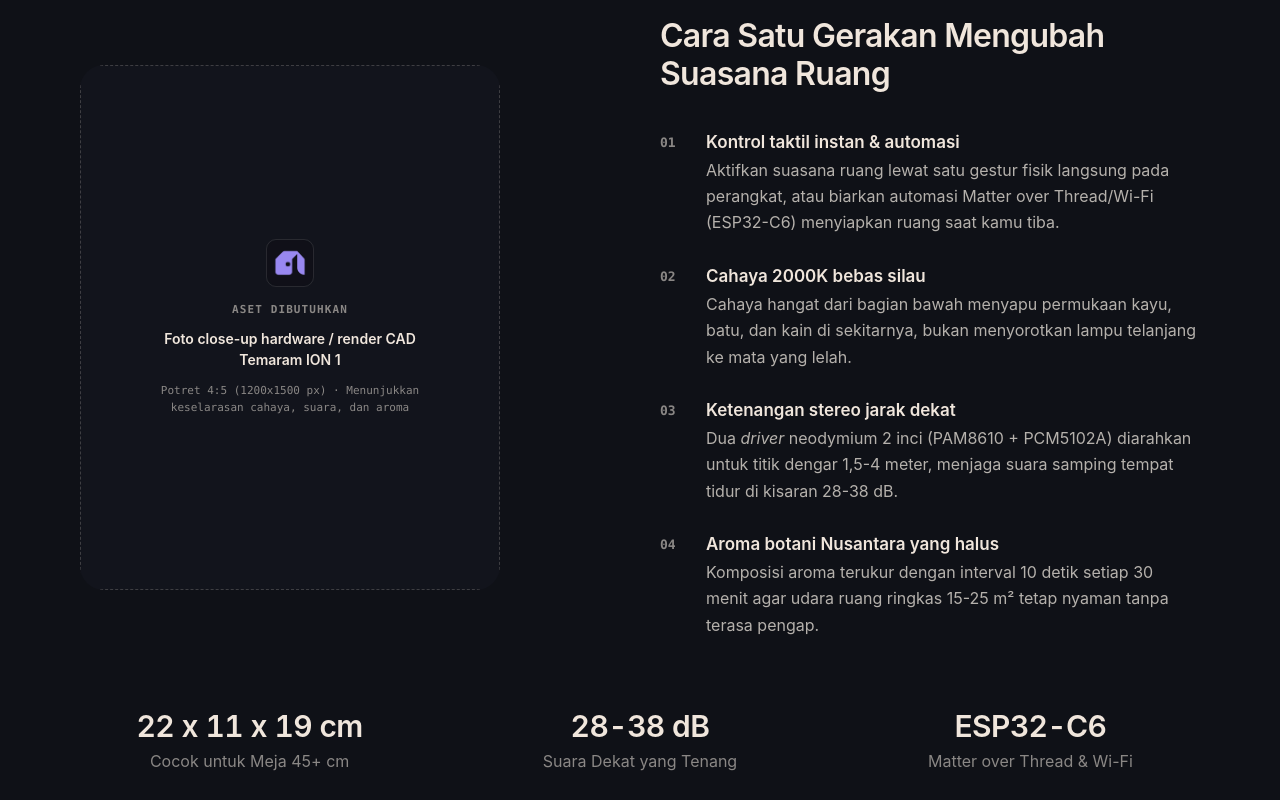
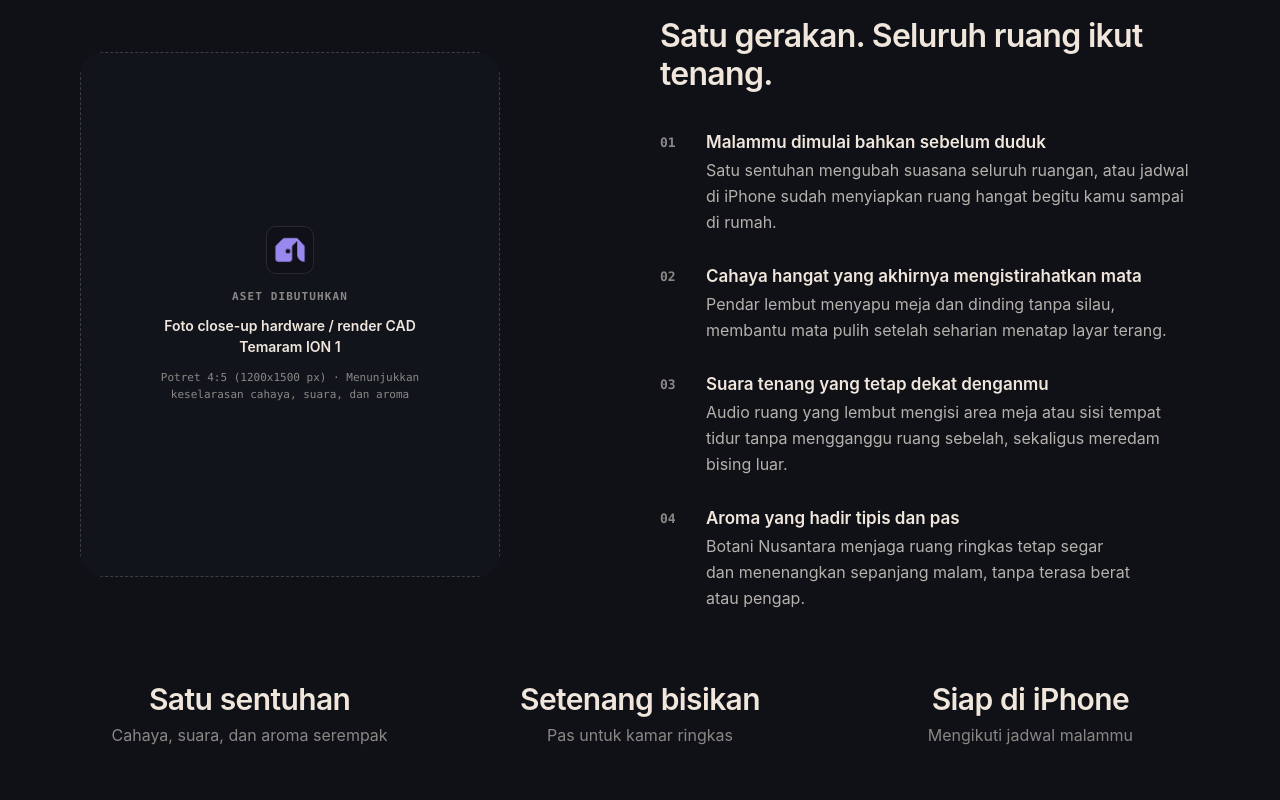
Before and after one commit to jatayumuw/TLD_Host, a plain HTML site: page temaram.html in a window 1280 px wide. Shown: the part 860-1660 px from the top of the page. Drawn offline with Linux system fonts and the light colour scheme.

Commit message:
Shift temaram.html feature section to outcome-focused copy

```diff
--- a/i18n.js
+++ b/i18n.js
@@ -85,21 +85,21 @@ window.TLD_I18N = {
     'temaram.heroLeadHtml': 'Temaram ION 1 adalah pendamping ruang meja dari batu basalt vulkanik, kayu jati reklamasi Jawa, dan kisi Batik Kawung. Satu gestur menyelaraskan cahaya 2000K, suara tenang, dan aroma botani Nusantara.',
     'temaram.heroCta': 'Coba Beta iOS',
 
-    'temaram.featureHeading': 'Cara Satu Gerakan Mengubah Suasana Ruang',
-    'temaram.num1Title': 'Kontrol taktil instan & automasi',
-    'temaram.num1BodyHtml': 'Aktifkan suasana ruang lewat satu gestur fisik langsung pada perangkat, atau biarkan automasi Matter over Thread/Wi-Fi (ESP32-C6) menyiapkan ruang saat kamu tiba.',
-    'temaram.num2Title': 'Cahaya 2000K bebas silau',
-    'temaram.num2Body': 'Cahaya hangat dari bagian bawah menyapu permukaan kayu, batu, dan kain di sekitarnya, bukan menyorotkan lampu telanjang ke mata yang lelah.',
-    'temaram.num3Title': 'Ketenangan stereo jarak dekat',
-    'temaram.num3BodyHtml': 'Dua <em>driver</em> neodymium 2 inci (PAM8610 + PCM5102A) diarahkan untuk titik dengar 1,5-4\u00A0meter, menjaga suara samping tempat tidur di kisaran 28-38\u00A0dB.',
-    'temaram.num4Title': 'Aroma botani Nusantara yang halus',
-    'temaram.num4Body': 'Komposisi aroma terukur dengan interval 10 detik setiap 30 menit agar udara ruang ringkas 15-25\u00A0m² tetap nyaman tanpa terasa pengap.',
-    'temaram.stat1Value': '22\u00A0x\u00A011\u00A0x\u00A019\u00A0cm',
-    'temaram.stat1Label': 'Cocok untuk Meja 45+\u00A0cm',
-    'temaram.stat2Value': '28-38\u00A0dB',
-    'temaram.stat2Label': 'Suara Dekat yang Tenang',
-    'temaram.stat3Value': 'ESP32-C6',
-    'temaram.stat3Label': 'Matter over Thread & Wi-Fi',
+    'temaram.featureHeading': 'Satu gerakan. Seluruh ruang ikut tenang.',
+    'temaram.num1Title': 'Malammu dimulai bahkan sebelum duduk',
+    'temaram.num1BodyHtml': 'Satu sentuhan mengubah suasana seluruh ruangan, atau jadwal di iPhone sudah menyiapkan ruang hangat begitu kamu sampai di rumah.',
+    'temaram.num2Title': 'Cahaya hangat yang akhirnya mengistirahatkan mata',
+    'temaram.num2Body': 'Pendar lembut menyapu meja dan dinding tanpa silau, membantu mata pulih setelah seharian menatap layar terang.',
+    'temaram.num3Title': 'Suara tenang yang tetap dekat denganmu',
+    'temaram.num3BodyHtml': 'Audio ruang yang lembut mengisi area meja atau sisi tempat tidur tanpa mengganggu ruang sebelah, sekaligus meredam bising luar.',
+    'temaram.num4Title': 'Aroma yang hadir tipis dan pas',
+    'temaram.num4Body': 'Botani Nusantara menjaga ruang ringkas tetap segar dan menenangkan sepanjang malam, tanpa terasa berat atau pengap.',
+    'temaram.stat1Value': 'Satu sentuhan',
+    'temaram.stat1Label': 'Cahaya, suara, dan aroma serempak',
+    'temaram.stat2Value': 'Setenang bisikan',
+    'temaram.stat2Label': 'Pas untuk kamar ringkas',
+    'temaram.stat3Value': 'Siap di iPhone',
+    'temaram.stat3Label': 'Mengikuti jadwal malammu',
 
     'temaram.atmosHeading': 'Lima Preset untuk Ritme Harianmu',
     'temaram.atmosAction': 'Jelajahi Semua Preset',
@@ -287,21 +287,21 @@ window.TLD_I18N = {
     'temaram.heroLeadHtml': 'Temaram ION 1 is a desktop ambient companion built from volcanic basalt, reclaimed Javanese teak, and Batik Kawung fretwork. One gesture coordinates warm 2000K light, quiet room sound, and Nusantara botanical scent.',
     'temaram.heroCta': 'Try iOS Beta',
 
-    'temaram.featureHeading': 'How One Gesture Changes the Room',
-    'temaram.num1Title': 'Instant tactile control & automation',
-    'temaram.num1BodyHtml': 'Trigger your room atmosphere with a single gesture on the unit, or let Matter over Thread/Wi-Fi (ESP32-C6) prepare the space before you step inside.',
-    'temaram.num2Title': 'Glare-free 2000K illumination',
-    'temaram.num2Body': 'Bottom-facing warm light grazes surrounding wood, stone, and linen rather than shining a bare bulb into tired eyes.',
-    'temaram.num3Title': 'Near-field stereo calm',
-    'temaram.num3BodyHtml': 'Dual 2-inch neodymium drivers (PAM8610 + PCM5102A) angled for a 1.5-4\u00A0m sweet spot keep bedside sound balanced at 28-38\u00A0dB.',
-    'temaram.num4Title': 'Subtle Nusantara botanicals',
-    'temaram.num4Body': 'Measured botanical output paced at 10s intervals every 30 minutes keeps compact 15-25\u00A0m² rooms comfortable without stuffiness.',
-    'temaram.stat1Value': '22\u00A0x\u00A011\u00A0x\u00A019\u00A0cm',
-    'temaram.stat1Label': 'Fits 45+\u00A0cm Desks',
-    'temaram.stat2Value': '28-38\u00A0dB',
-    'temaram.stat2Label': 'Quiet Near-Field Audio',
-    'temaram.stat3Value': 'ESP32-C6',
-    'temaram.stat3Label': 'Matter over Thread & Wi-Fi',
+    'temaram.featureHeading': 'One gesture. A calmer room.',
+    'temaram.num1Title': 'Your evening starts before you sit down',
+    'temaram.num1BodyHtml': 'A single touch shifts the whole room, or your iPhone schedule has everything warm and waiting the moment you get home.',
+    'temaram.num2Title': 'Warm light your eyes can finally rest in',
+    'temaram.num2Body': 'Soft amber light washes across your desk and walls with zero glare, easing the strain left behind by bright screens.',
+    'temaram.num3Title': 'Quiet sound that stays close to you',
+    'temaram.num3BodyHtml': 'Gentle room audio fills your desk or bedside without carrying into the next room, softening outside city noise.',
+    'temaram.num4Title': 'A scent that lingers lightly',
+    'temaram.num4Body': 'Nusantara botanicals keep small rooms fresh and grounded all evening, never heavy or overpowering.',
+    'temaram.stat1Value': 'One touch',
+    'temaram.stat1Label': 'Light, sound, and scent together',
+    'temaram.stat2Value': 'Whisper-quiet',
+    'temaram.stat2Label': 'Made for compact bedrooms',
+    'temaram.stat3Value': 'Ready on iPhone',
+    'temaram.stat3Label': 'Runs on your evening schedule',
 
     'temaram.atmosHeading': 'Five Presets Built for Your Routine',
     'temaram.atmosAction': 'Explore All Presets',
--- a/temaram.html
+++ b/temaram.html
@@ -74,55 +74,55 @@
         </div>
 
         <div class="feature-list">
-          <h2 class="section-heading" data-i18n="temaram.featureHeading">Cara Satu Gerakan Mengubah Suasana Ruang</h2>
+          <h2 class="section-heading" data-i18n="temaram.featureHeading">Satu gerakan. Seluruh ruang ikut tenang.</h2>
           <div class="numbered-list">
             <div class="numbered-item">
               <div class="item-num">01</div>
               <div class="item-copy">
-                <h3 data-i18n="temaram.num1Title">Kontrol taktil instan &amp; automasi</h3>
-                <p data-i18n-html="temaram.num1BodyHtml">Aktifkan suasana ruang lewat satu gestur fisik langsung pada perangkat, atau biarkan automasi Matter over Thread/Wi-Fi (ESP32-C6) menyiapkan ruang saat kamu tiba.</p>
+                <h3 data-i18n="temaram.num1Title">Malammu dimulai bahkan sebelum duduk</h3>
+                <p data-i18n-html="temaram.num1BodyHtml">Satu sentuhan mengubah suasana seluruh ruangan, atau jadwal di iPhone sudah menyiapkan ruang hangat begitu kamu sampai di rumah.</p>
               </div>
             </div>
 
             <div class="numbered-item">
               <div class="item-num">02</div>
               <div class="item-copy">
-                <h3 data-i18n="temaram.num2Title">Cahaya 2000K bebas silau</h3>
-                <p data-i18n="temaram.num2Body">Cahaya hangat dari bagian bawah menyapu permukaan kayu, batu, dan kain di sekitarnya, bukan menyorotkan lampu telanjang ke mata yang lelah.</p>
+                <h3 data-i18n="temaram.num2Title">Cahaya hangat yang akhirnya mengistirahatkan mata</h3>
+                <p data-i18n="temaram.num2Body">Pendar lembut menyapu meja dan dinding tanpa silau, membantu mata pulih setelah seharian menatap layar terang.</p>
               </div>
             </div>
 
             <div class="numbered-item">
               <div class="item-num">03</div>
               <div class="item-copy">
-                <h3 data-i18n="temaram.num3Title">Ketenangan stereo jarak dekat</h3>
-                <p data-i18n-html="temaram.num3BodyHtml">Dua <em>driver</em> neodymium 2 inci (PAM8610 + PCM5102A) diarahkan untuk titik dengar 1,5-4&nbsp;meter, menjaga suara samping tempat tidur di kisaran 28-38&nbsp;dB.</p>
+                <h3 data-i18n="temaram.num3Title">Suara tenang yang tetap dekat denganmu</h3>
+                <p data-i18n-html="temaram.num3BodyHtml">Audio ruang yang lembut mengisi area meja atau sisi tempat tidur tanpa mengganggu ruang sebelah, sekaligus meredam bising luar.</p>
               </div>
             </div>
 
             <div class="numbered-item">
               <div class="item-num">04</div>
               <div class="item-copy">
-                <h3 data-i18n="temaram.num4Title">Aroma botani Nusantara yang halus</h3>
-                <p data-i18n="temaram.num4Body">Komposisi aroma terukur dengan interval 10 detik setiap 30 menit agar udara ruang ringkas 15-25&nbsp;m² tetap nyaman tanpa terasa pengap.</p>
+                <h3 data-i18n="temaram.num4Title">Aroma yang hadir tipis dan pas</h3>
+                <p data-i18n="temaram.num4Body">Botani Nusantara menjaga ruang ringkas tetap segar dan menenangkan sepanjang malam, tanpa terasa berat atau pengap.</p>
               </div>
             </div>
           </div>
         </div>
       </div>
 
-      <div class="stats-strip" aria-label="Spesifikasi perangkat keras">
+      <div class="stats-strip" aria-label="Pengalaman ruang Temaram">
         <div class="stat-item">
-          <p class="stat-value" data-i18n="temaram.stat1Value">22&nbsp;x&nbsp;11&nbsp;x&nbsp;19&nbsp;cm</p>
-          <p class="stat-label" data-i18n="temaram.stat1Label">Cocok untuk Meja 45+&nbsp;cm</p>
+          <p class="stat-value" data-i18n="temaram.stat1Value">Satu sentuhan</p>
+          <p class="stat-label" data-i18n="temaram.stat1Label">Cahaya, suara, dan aroma serempak</p>
         </div>
         <div class="stat-item">
-          <p class="stat-value" data-i18n="temaram.stat2Value">28-38&nbsp;dB</p>
-          <p class="stat-label" data-i18n="temaram.stat2Label">Suara Dekat yang Tenang</p>
+          <p class="stat-value" data-i18n="temaram.stat2Value">Setenang bisikan</p>
+          <p class="stat-label" data-i18n="temaram.stat2Label">Pas untuk kamar ringkas</p>
         </div>
         <div class="stat-item">
-          <p class="stat-value" data-i18n="temaram.stat3Value">ESP32-C6</p>
-          <p class="stat-label" data-i18n="temaram.stat3Label">Matter over Thread &amp; Wi-Fi</p>
+          <p class="stat-value" data-i18n="temaram.stat3Value">Siap di iPhone</p>
+          <p class="stat-label" data-i18n="temaram.stat3Label">Mengikuti jadwal malammu</p>
         </div>
       </div>
     </section>
@@ -266,7 +266,7 @@
     </div>
   </footer>
 
-  <script src="i18n.js?v=2" defer></script>
+  <script src="i18n.js?v=3" defer></script>
   <script src="main.js" defer></script>
 </body>
 </html>
```
Also changed, not shown: about.html (+1 -1 lines), index.html (+1 -1 lines), presets.html (+1 -1 lines).
